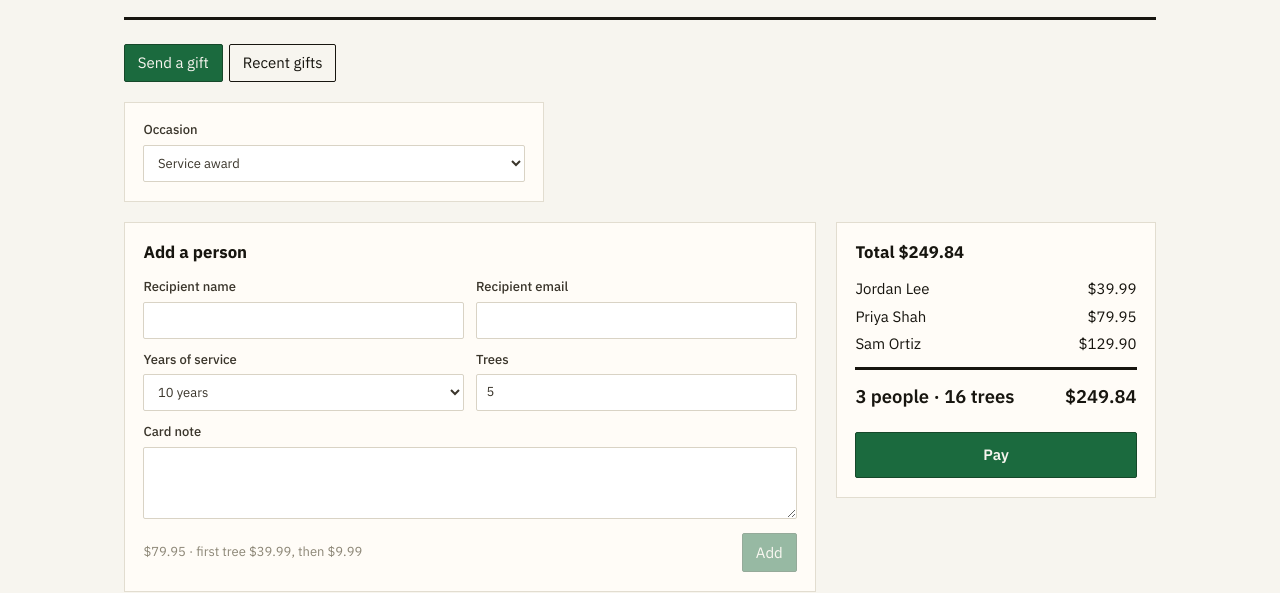
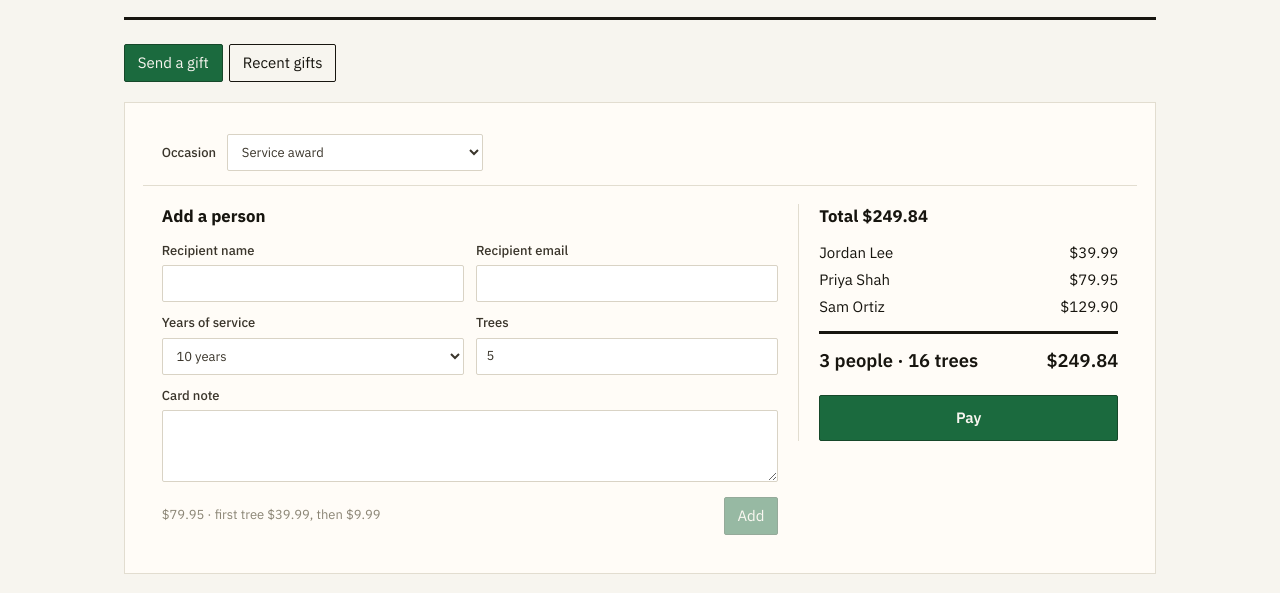
Before and after one commit to canadas-forest-trust/prototypes, a plain HTML site: page bulk-gifting/index.html in a window 1280 px wide. Shown: the part 190-783 px from the top of the page. Drawn offline with nearby package versions, Linux system fonts and the light colour scheme.

Commit message:
Put the occasion on the gift card header.
Co-authored-by: Cursor <cursoragent@cursor.com>

```diff
--- a/bulk-gifting/index.html
+++ b/bulk-gifting/index.html
@@ -60,6 +60,16 @@
   .pay { padding: 0.7rem 1.1rem; font-weight: 600; }
   .pay:disabled, .add:disabled { opacity: 0.45; cursor: not-allowed; }
   .grid { display: grid; grid-template-columns: minmax(0, 1fr) 320px; gap: 1.25rem; align-items: start; }
+  .composer { padding: 0; }
+  .occasion-bar {
+    display: flex; flex-wrap: wrap; align-items: center; gap: 0.75rem 1.25rem;
+    padding: 0.85rem 1.15rem; border-bottom: 1px solid var(--hairline);
+  }
+  .occasion-bar label { flex-direction: row; align-items: center; gap: 0.7rem; }
+  .occasion-bar label span { white-space: nowrap; }
+  .occasion-bar select, .occasion-bar input { width: 16rem; }
+  .composer .grid { padding: 1.1rem 1.15rem 1.2rem; }
+  .composer .summary { border-left: 1px solid var(--hairline); padding-left: 1.25rem; }
   .panel { background: var(--panel); border: 1px solid var(--hairline); padding: 1.1rem 1.15rem 1.2rem; }
   .panel h2 { margin: 0 0 0.85rem; font-size: 1.05rem; }
   label { display: flex; flex-direction: column; gap: 0.3rem; font-size: 13px; color: var(--ink-soft); }
@@ -114,6 +124,7 @@
       }
   @media (max-width: 860px) {
     .grid, .previews { grid-template-columns: 1fr; }
+    .composer .summary { border-left: 0; padding-left: 0; border-top: 1px solid var(--hairline); padding-top: 1.15rem; }
     h1 { font-size: 2.2rem; }
     nav { display: none; }
   }
@@ -179,7 +190,8 @@
       </div>
 
       <sc-if value="{{ showForm }}">
-        <div class="panel" style="margin-bottom:1.25rem;max-width:420px">
+        <div class="panel composer">
+          <div class="occasion-bar">
             <label><span>Occasion</span>
               <select value="{{ occasion }}" onchange="{{ setOccasion }}">
                 <option value="memorial">Memorial</option>
@@ -191,11 +203,11 @@
               </select>
             </label>
             <sc-if value="{{ showCustomOccasion }}">
-            <label style="margin-top:0.75rem"><span>Occasion label</span><input value="{{ customLabel }}" oninput="{{ setCustomLabel }}" /></label>
+              <label><span>Occasion label</span><input value="{{ customLabel }}" oninput="{{ setCustomLabel }}" /></label>
             </sc-if>
           </div>
           <div class="grid">
-          <section class="panel">
+            <section>
             <h2>Add a person</h2>
             <div class="fields">
               <label><span>Recipient name</span><input value="{{ name }}" oninput="{{ setName }}" /></label>
@@ -221,7 +233,7 @@
               <button class="add" type="button" onclick="{{ addPerson }}" disabled="{{ cannotAdd }}">Add</button>
             </div>
             </section>
-          <aside class="panel summary">
+          <aside class="summary">
             <h2>Total {{ cartTotal }}</h2>
             <sc-for list="{{ cartLines }}" as="line" hint-placeholder-count="3">
               <div class="line"><span>{{ line.name }}</span><span>{{ line.price }}</span></div>
@@ -229,6 +241,7 @@
             <div class="total"><span>{{ cartMeta }}</span><span>{{ cartTotal }}</span></div>
             <button class="pay" type="button" onclick="{{ goPay }}" disabled="{{ cannotPay }}" style="width:100%;margin-top:1rem">Pay</button>
           </aside>
+          </div>
         </div>
 
         <div class="panel" style="margin-top:1.25rem">
```
Lines whose indentation alone changed are shown as unchanged.
